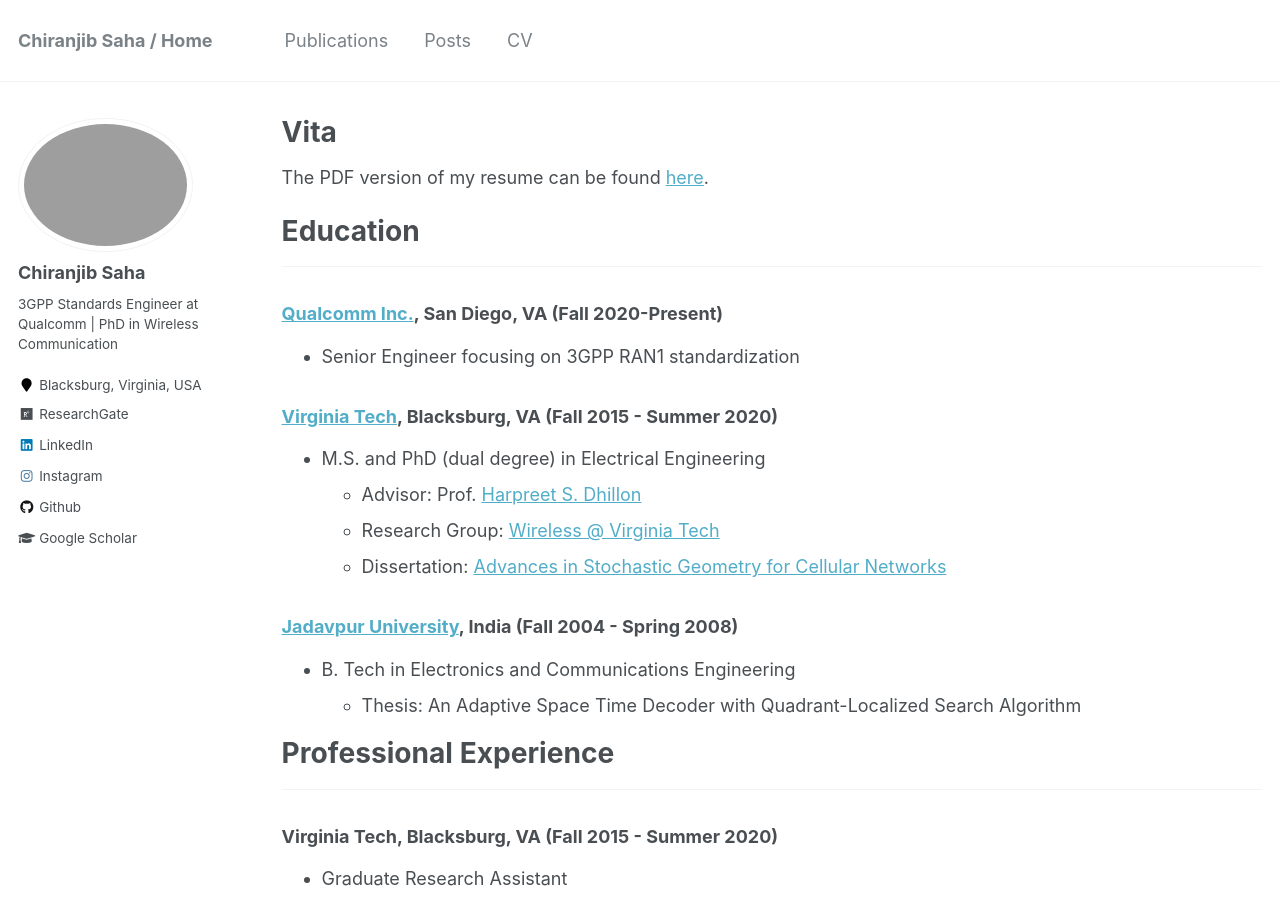
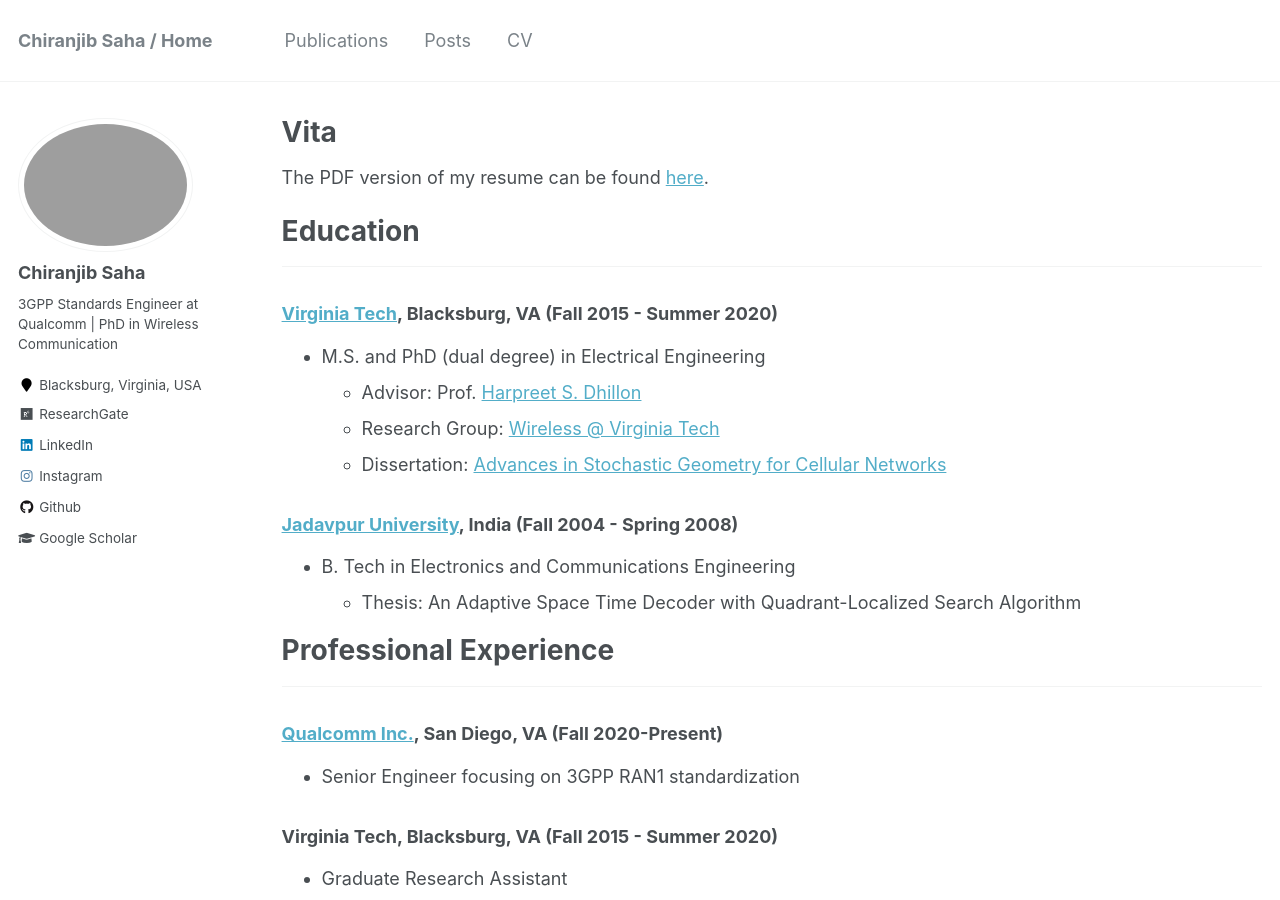
Before and after one commit to chiranjibsaha/chiranjibsaha.github.io, a Jekyll site: the page built from _pages/cv.md, in a window 1280 px wide and 900 px high. Built offline with Jekyll 4.4.1, drawn with Linux system fonts in a browser that asks for light colours; some of the changed lines change nothing that is shown.

Commit message:
Update cv.md

```diff
--- a/_pages/cv.md
+++ b/_pages/cv.md
@@ -13,8 +13,7 @@
 Education
 ======
 ---
-### [Qualcomm Inc.](https://www.qualcomm.com){:target="_blank"}, San Diego, VA (Fall 2020-Present)
-* Senior Engineer focusing on 3GPP RAN1 standardization
+
 
 ### [Virginia Tech](https://vt.edu), Blacksburg, VA (Fall 2015 - Summer 2020)
 * M.S. and PhD (dual degree) in Electrical Engineering
@@ -29,6 +28,8 @@
 Professional Experience
 ======
 ---
+### [Qualcomm Inc.](https://www.qualcomm.com){:target="_blank"}, San Diego, VA (Fall 2020-Present)
+* Senior Engineer focusing on 3GPP RAN1 standardization
 
 ### Virginia Tech, Blacksburg, VA (Fall 2015 - Summer 2020)
 * Graduate Research Assistant
```
